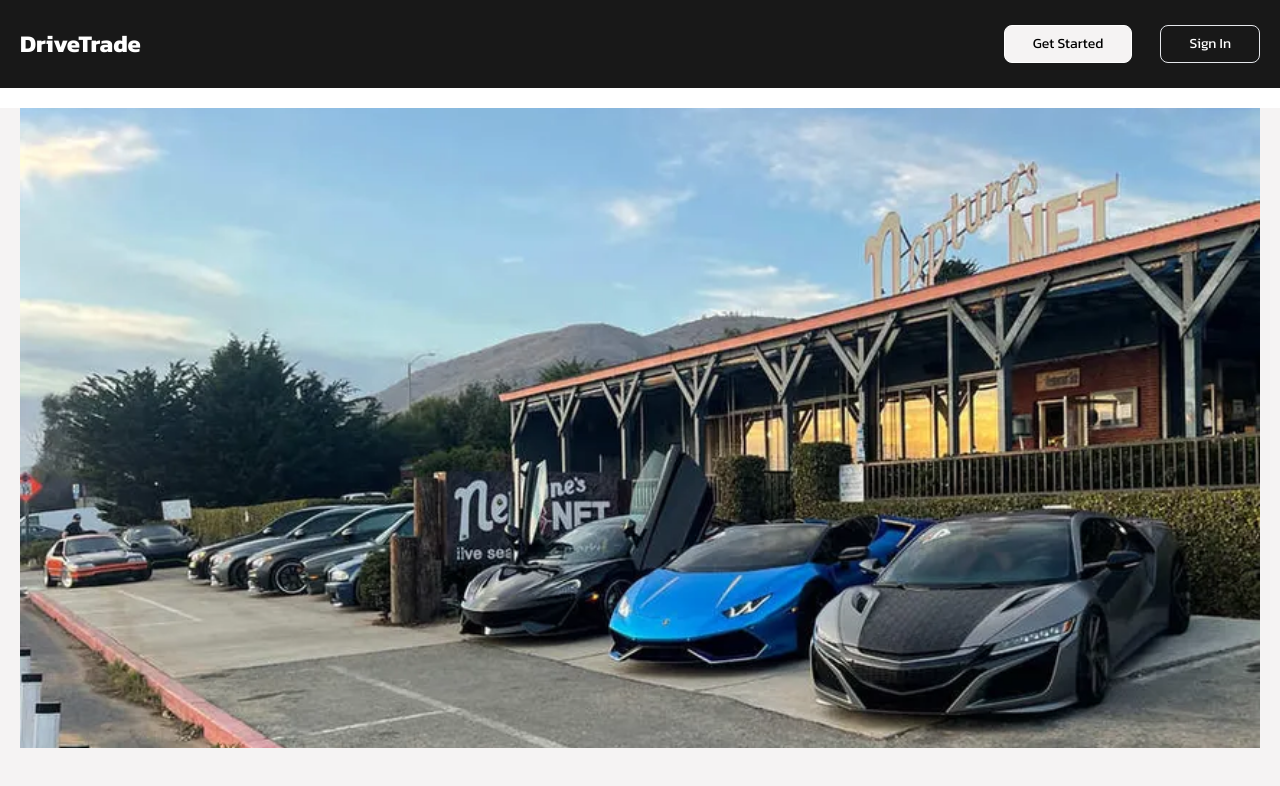
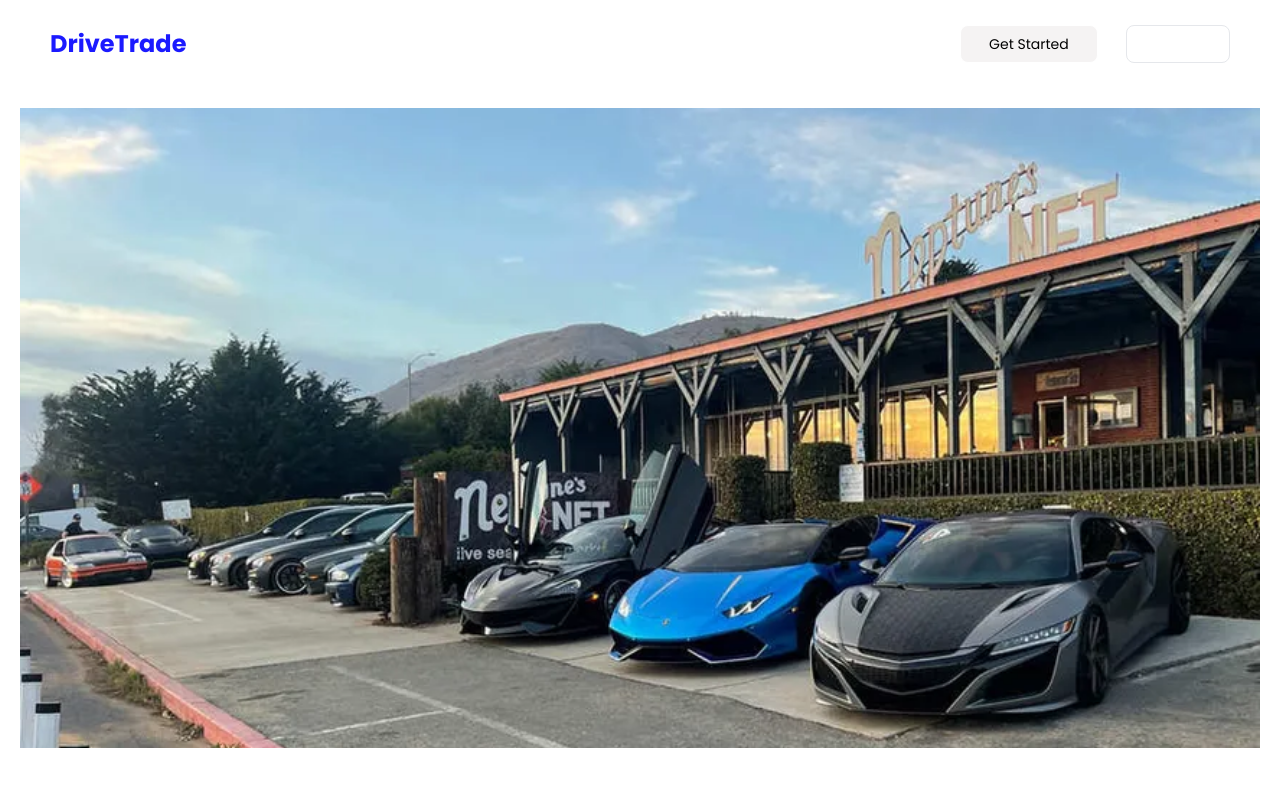
Before and after one commit to afsal-p-u/drive-trade, a React (Vite) app in the folder user/: page / in a window 1280 px wide. Shown: the top 786 px of the page. Built offline with nearby package versions, Linux system fonts and the light colour scheme.

Commit message:
changed navbar to latest design v1

```diff
--- a/user/src/components/Navbar.tsx
+++ b/user/src/components/Navbar.tsx
@@ -11,24 +11,24 @@
   const { auth }: any = useAuthContext()
 
   return (
-    <div className="w-full bg-[#181818] sticky top-0 z-[999]">
-      <div className="flex justify-between items-center h-[11vh] px-[20px]">
-        <h1 className="text-2xl font-bold cursor-pointer text-white flex-1">
+    <div className="w-full bg-primary sticky top-0 z-[999]">
+      <div className="flex justify-between items-center h-[11vh] px-[50px]">
+        <h1 className="text-2xl font-bold cursor-pointer text-secondary flex-1">
           {/* <span className="text-zinc-600">D</span>rive
           <span className="text-zinc-600">T</span>rade */}
           DriveTrade
         </h1>
 
-        {location?.pathname !== "/" && (
+        {/* {location?.pathname !== "/" && (
           <SearchAndFilter />
-        )}
+        )} */}
 
         <div className="flex gap-7 items-center flex-1 justify-end">
           {auth ? (
             <>
-              <BsChatLeftText className="text-2xl cursor-pointer text-white" />
+              <BsChatLeftText className="text-2xl cursor-pointer text-light_gray" />
 
-              <div className="w-[35px] h-[35px] rounded-full border-[1px] cursor-pointer"></div>
+              <div className="w-[35px] h-[35px] rounded-full border-[1px] border-[#000]/20 cursor-pointer"></div>
             </>
           ) : (
             <>
--- a/user/src/index.css
+++ b/user/src/index.css
@@ -1,11 +1,11 @@
-@import url('https://fonts.googleapis.com/css2?family=Kanit:ital,wght@0,100;0,200;0,300;0,400;0,500;0,600;0,700;0,800;0,900;1,100;1,200;1,300;1,400;1,500;1,600;1,700;1,800;1,900&display=swap');
+@import url('https://fonts.googleapis.com/css2?family=Poppins:ital,wght@0,100;0,200;0,300;0,400;0,500;0,600;0,700;0,800;0,900;1,100;1,200;1,300;1,400;1,500;1,600;1,700;1,800;1,900&display=swap');@import url('https://fonts.googleapis.com/css2?family=Kanit:ital,wght@0,100;0,200;0,300;0,400;0,500;0,600;0,700;0,800;0,900;1,100;1,200;1,300;1,400;1,500;1,600;1,700;1,800;1,900&display=swap');
 
 @tailwind base;
 @tailwind components;
 @tailwind utilities;
 
 * {
-  font-family: "Kanit", sans-serif;
+  font-family: "Poppins", sans-serif;
 }
 
 .vehicle-list-scrollbar::-webkit-scrollbar {
--- a/user/src/pages/Home.tsx
+++ b/user/src/pages/Home.tsx
@@ -6,6 +6,11 @@
   return (
     <>
       <div className="w-full bg-[#f5f3f3]">
+        <div className="">
+          <img src="" alt="" />
+        </div>
+
+
         <div className="px-[20px] min-h-[88vh] py-5">
           <div className="bg-[#f8f8f8] border-[1px] shadow-sm border-black/10 mt-10 py-5 px-2 rounded-md">
             <h3 className="mb-3 text-xl pl-[50px]">Recommended</h3>
--- a/user/tailwind.config.js
+++ b/user/tailwind.config.js
@@ -4,8 +4,13 @@
   theme: {
     extend: {
       colors: {
-        primary: "#f5f3f3",
-        secondary: "#181818",
+        primary: "#fff",
+        secondary: "#1B1AFF",
+        medium_black: "#101214",
+        light_black: "#181B1F",
+        light_white: "#FCFDFF",
+        light_gray: "#8894A4",
+        ultra_light_blue: "#F5F8FE",
       }
     },
   },
```
Also changed, not shown: user/src/contexts/MessageContext.tsx (added), 1 other file (tests, documents, lock files or other folders).
